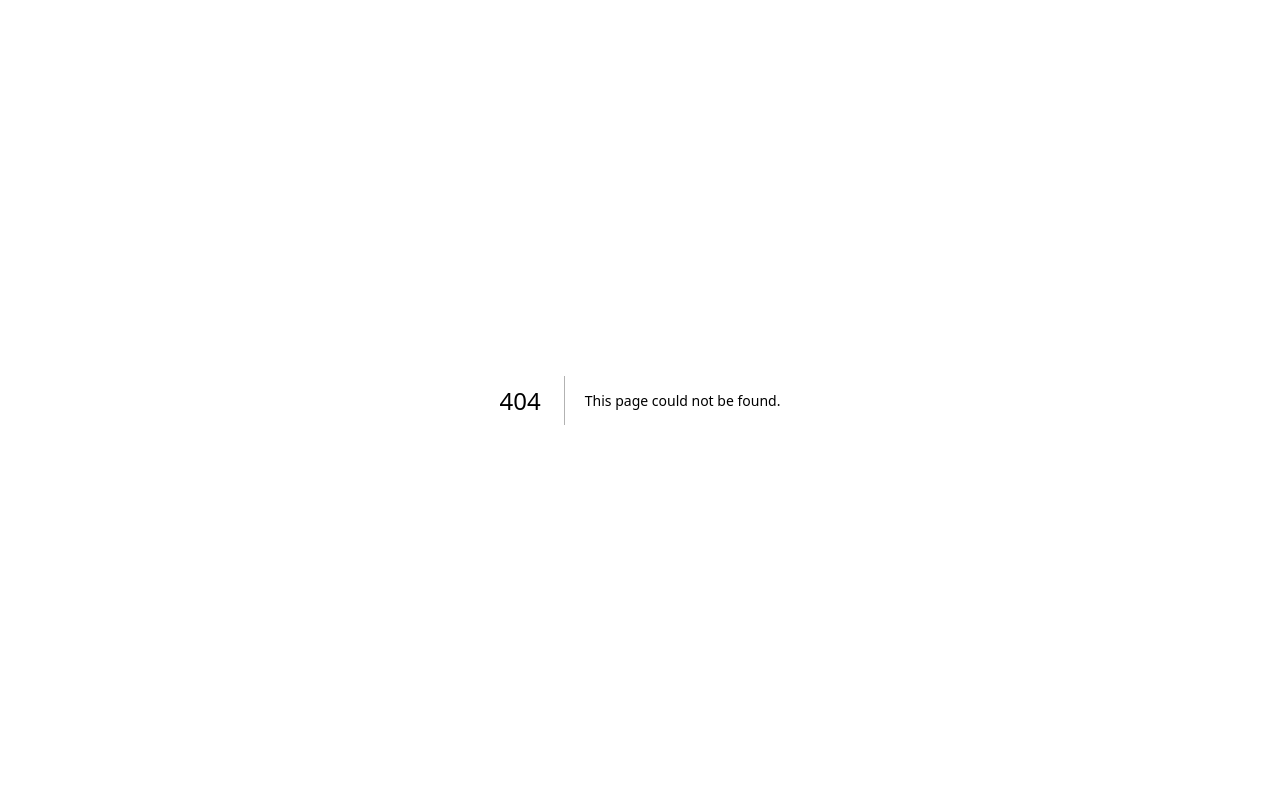
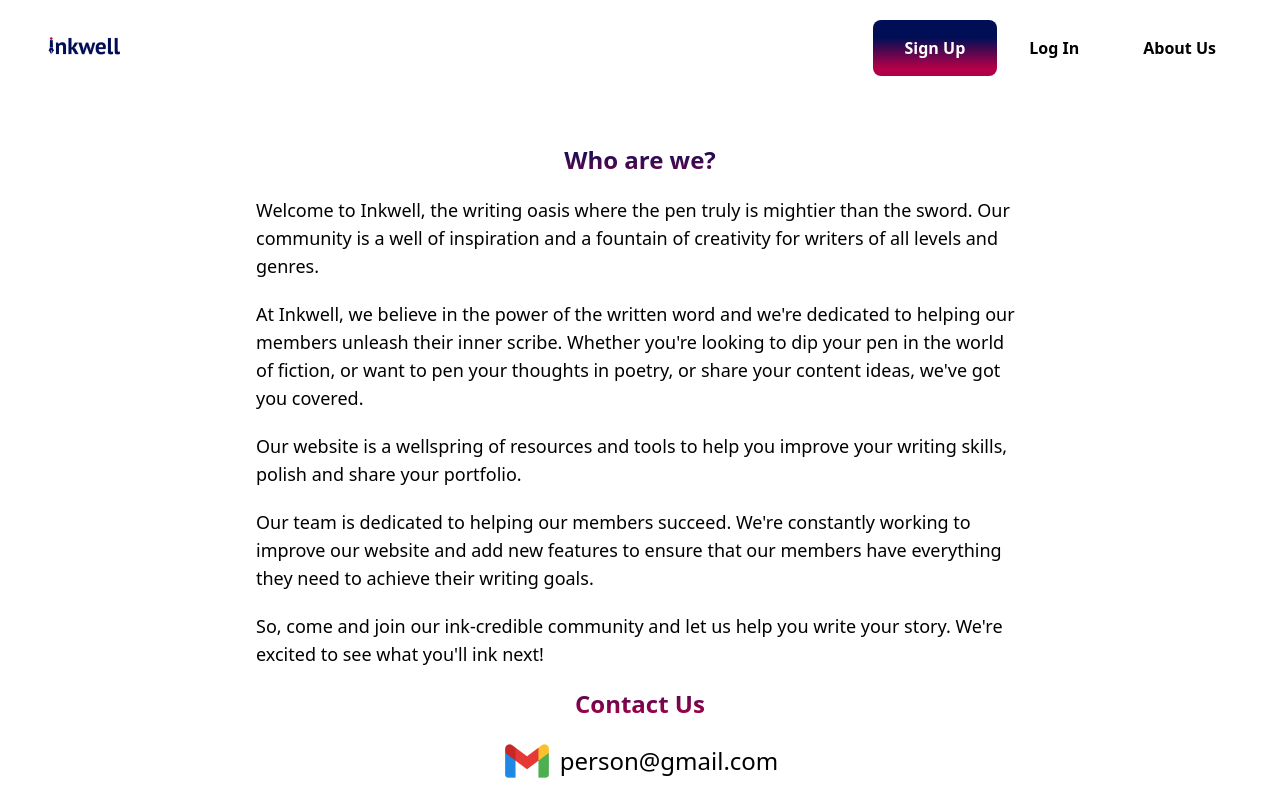
Before and after one commit to useinkwell/inkwell-frontend, a Next.js app: page /about in a window 1280 px wide. Before the commit this address had no page. Shown: the top 800 px of the page. Built offline with nearby package versions, Linux system fonts and the light colour scheme.

Commit message:
created comment section UI

```diff
--- /dev/null
+++ b/src/components/About.jsx
@@ -0,0 +1,51 @@
+import Nav from "./Nav";
+import gmail from "../../public/icons/gmail.svg";
+import Image from "next/image";
+import Footer from "./Footer";
+
+function About() {
+  return (
+    <div>
+      <Nav />
+      <div className="pt-36 px-11">
+        <h2 className="text-center pb-5 gradient-text text-2xl font-bold">Who are we?</h2>
+        <div className="flex flex-col gap-5 text-lg font-medium max-w-3xl mx-auto">
+          <p>
+            Welcome to Inkwell, the writing oasis where the pen truly is
+            mightier than the sword. Our community is a well of inspiration and
+            a fountain of creativity for writers of all levels and genres.
+          </p>
+          <p>
+            At Inkwell, we believe in the power of the written word and we're
+            dedicated to helping our members unleash their inner scribe. Whether
+            you're looking to dip your pen in the world of fiction, or want to
+            pen your thoughts in poetry, or share your content ideas, we've got
+            you covered.
+          </p>
+          <p>
+            Our website is a wellspring of resources and tools to help you
+            improve your writing skills, polish and share your portfolio.
+          </p>
+          <p>
+            Our team is dedicated to helping our members succeed. We're
+            constantly working to improve our website and add new features to
+            ensure that our members have everything they need to achieve their
+            writing goals.
+          </p>
+          <p>
+            So, come and join our ink-credible community and let us help you
+            write your story. We're excited to see what you'll ink next!
+          </p>
+        </div>
+        <h3 className="text-2xl gradient-text font-bold text-center pt-5">Contact Us</h3>
+        <div className="flex gap-2 items-center justify-center pt-4 text-2xl">
+          <Image src={gmail} alt="gmail icon" width={50} height={50} />
+          <p>person@gmail.com</p>
+        </div>
+      </div>
+      <Footer/>
+    </div>
+  );
+}
+
+export default About;
--- a/src/components/ExploreAndFeed/ArticleComp.jsx
+++ b/src/components/ExploreAndFeed/ArticleComp.jsx
@@ -5,10 +5,11 @@ import profileImg from "../../../public/images/profile-img.jpg";
 import blogImage from "../../../public/images/blog-cover-image.png";
 import Button from "../buttons/Button";
 import Footer from "../Footer";
+import Comments from "./comments/Comments";
 
 function Article() {
   return (
-    <div>
+    <div className="relative">
       <Nav />
       <div className="min-[834px]:px-10 max-w-[1084px] mx-auto">
         {/* Header -title cover image caption,.......*/}
@@ -104,6 +105,7 @@ function Article() {
           </div>
         </div>
       </div>
+      <Comments/>
         {/* Footer */}
       <Footer/>
     </div>
--- /dev/null
+++ b/src/components/ExploreAndFeed/comments/Comments.jsx
@@ -0,0 +1,84 @@
+import Image from "next/image";
+import comment from "../../../../public/icons/comment.svg";
+import close from "../../../../public/icons/close.svg";
+import profileImg from "../../../../public/images/profile-img.jpg";
+import like from "../../../../public/icons/like.svg";
+
+function CommentComponent() {
+  return (
+    <div className="p-5">
+      {/* profile */}
+      <div>
+        <div className="flex gap-2 items-center">
+          <div className="relative h-10 w-10">
+            <Image
+              src={profileImg}
+              alt="profile photo"
+              fill
+              className="rounded-full object-cover"
+            />
+          </div>
+          <div>
+            <h3 className="text-sm font-semibold">Username </h3>
+            <p className="text-[10px]">Copywriter</p>
+          </div>
+        </div>
+      </div>
+      {/* text */}
+      <div>
+        Lorem ipsum dolor sit amet, consectetur adipiscing elit. Etiam eu turpis
+        molestie, dictum est a, mattis tellus. Sed dignissim, metus nec
+        fringilla accumsan, risus sem sollicitudin lacus, ut interdum tellus
+        elit sed risus. Maecenas eget condimentum velit, sit amet feugiat
+        lectus.
+      </div>
+      {/* likes and replies */}
+      <div className="flex items-center gap-7 justify-end pr-5">
+        <div className="flex flex-col">
+          <div className="relative h-4 w-4">
+            <Image src={like} alt="heart icon" fill />
+          </div>
+          <p>20</p>
+        </div>
+
+        <div className="flex flex-col items-center mb-1">
+          <p>Replies</p>
+          <p>20</p>
+        </div>
+      </div>
+      <div className="h-[2px] bg-[#E0E0E0] w-full mx-auto"></div>
+    </div>
+  );
+}
+
+
+function Comments() {
+  return (
+    <div className="absolute z-30 top-0 left-0 right-0 bg-white hidden">
+      <div className="pt-8 flex justify-center items-center">
+        <div className="flex gap-2 justify-center">
+          <div className="relative h-7 w-7">
+            <Image src={comment} fill alt="comment icon" />
+          </div>
+          <h2 className="font-bold">Comments</h2>
+        </div>
+        <div className="relative h-10 w-10 left-28 items-center">
+          <Image src={close} alt="x icon" fill />
+        </div>
+      </div>
+      {/* comments container */}
+      <div>
+        {/* comment */}
+        <CommentComponent/>
+        <CommentComponent/>
+        <CommentComponent/>
+        <CommentComponent/>
+        <CommentComponent/>
+        <CommentComponent/>
+        <CommentComponent/>
+      </div>
+    </div>
+  );
+}
+
+export default Comments;
--- a/src/components/navigations/Nav.jsx
+++ b/src/components/navigations/Nav.jsx
@@ -8,6 +8,7 @@ import notification from "../../../public/icons/bell-icon.svg";
 import logout from "../../../public/icons/login.svg";
 import close from "../../../public/icons/close.svg";
 import Search from "./Search";
+import Notification from "./Notifications";
 function Nav() {
   return (
     <div>
@@ -70,7 +71,7 @@ function Nav() {
         </div>
       </div>
       {/* mobile nav */}
-      <div className="bg-white fixed top-0 bottom-0 right-0 w-1/2 z-20 h-screen">
+      <div className="bg-white fixed top-0 bottom-0 right-0 w-1/2 z-20 h-screen hidden">
         <div className="h-10 w-10 absolute right-5 top-10 z-20">
           <Image src={close} fill alt="icon" />
         </div>
@@ -117,9 +118,11 @@ function Nav() {
         </div>
       </div>
       {/* Dark overlay */}
-      <div className="fixed top-0 bottom-0 left-0 right-0 bg-black opacity-20 z-10"></div>
+      <div className="fixed top-0 bottom-0 left-0 right-0 bg-black opacity-20 z-10 hidden"></div>
       {/* Search */}
-      <Search/>
+      {/* <Search/> */}
+      {/* Notification */}
+      {/* <Notification/> */}
     </div>
   );
 }
--- /dev/null
+++ b/src/components/navigations/Notifications.jsx
@@ -0,0 +1,40 @@
+import Image from "next/image";
+import bell from "../../../public/icons/bell-icon.svg";
+import book from "../../../public/icons/book.svg";
+import close from "../../../public/icons/close.svg";
+
+function NotificationComponents() {
+  return (
+    <div className="flex gap-2 justify-center lg:justify-start items-center shadow-md p-5">
+      {/* <div className="relative h-5 w-5"> */}
+      <Image src={book} alt="notification icon" width={30} height={30} />
+      {/* </div> */}
+      <p>You have 3 new readers!</p>
+    </div>
+  );
+}
+
+function Notification() {
+  return (
+    <div className="absolute z-10 top-0 bottom-0 left-0 right-0 bg-white pt-10 lg:w-6/12 lg:right-0 lg:left-2/4">
+      <div className="flex items-center">
+        <div className="flex gap-2 items-center mx-auto">
+          <Image src={bell} alt="bell icon" width={30} height={30} />
+          <p>Notifications</p>
+        </div>
+        <Image src={close} alt="x icon" width={40} height={40} className="mr-3"/>
+      </div>
+      {/* Notifications */}
+      <div className="h-[2px] bg-[#E0E0E0] w-full mx-auto mt-10"></div>
+
+      <div className="">
+        {/* Notification */}
+       <NotificationComponents/>
+       <NotificationComponents/>
+       <NotificationComponents/>
+      </div>
+    </div>
+  );
+}
+
+export default Notification;
--- a/src/components/navigations/Search.jsx
+++ b/src/components/navigations/Search.jsx
@@ -3,18 +3,18 @@ import close from "../../../public/icons/close.svg";
 
 function Search() {
   return (
-    <div className="fixed z-30 top-0 bottom-0 left-0 right-0 bg-white h-screen flex flex-col justify-center">
+    <div className="fixed z-30 top-0 bottom-0 left-0 right-0 bg-white h-screen flex flex-col xl:w-[50%]">
       <div>
         <div className="h-10 w-10 absolute left-5 top-10 z-20">
           <Image src={close} fill alt="icon" />
         </div>
 
-        <div className="">
+        <div className="mt-28">
           {/* filters */}
           <div className="flex items-center pr-6">
-            <div className="flex-grow text-center font-semibold">
+            <div className="flex-grow text-center font-semibold xl:text-left xl:px-4">
               <div>Search by Title...</div>
-              <div className="h-1 bg-[#E0E0E0] w-32 mx-auto mt-3"></div>
+              <div className="h-1 bg-[#E0E0E0] w-32 mx-auto mt-3 xl:w-full "></div>
             </div>
             <div className="flex-grow flex items-center gap-3">
               <div>Title</div>
@@ -23,8 +23,8 @@ function Search() {
             <div className="custom-button-styles font-medium">Search</div>
           </div>
           {/* Results */}
-          <div className="flex flex-col gap-5 mt-8 max-w-6xl mx-auto">
-            <div className="h-[2px] bg-[#E0E0E0] w-full mx-auto "></div>
+          <div className="flex flex-col gap-5 mt-8">
+            <div className="h-[2px] bg-[#E0E0E0] w-full mx-auto"></div>
             <div className="px-4 py-1 shadow-lg flex flex-col gap-4 min-[834px]:flex-row min-[834px]:justify-between min-[834px]:py-3">
               <div className="min-[834px]:flex items-center gap-6">
                 <h2 className="font-semibold text-base min-[834px]:text-xl">Future of Tech</h2>
--- /dev/null
+++ b/src/components/navigations/SecondNav.jsx
@@ -0,0 +1,22 @@
+import backIcon from "../../../public/icons/arrow-left.svg";
+import pen from "../../../public/icons/pen.svg";
+import Image from "next/image";
+
+function SecondNav() {
+  return (
+    <div className="flex justify-betweeen items-center">
+      <div className="relative h-5 w-5">
+        <Image src={backIcon} fill alt="arrow-left icon" />
+      </div>
+      <div>
+        <div className="relative h-5 w-5 flex gap-3">
+          <Image src={pen} alt="pen Icon" fill/>
+        </div>
+        <h3>Write</h3>
+      </div>
+      <i className="fa-solid fa-bars sm:hidden pr-5"></i>
+    </div>
+  );
+}
+
+export default SecondNav;
--- /dev/null
+++ b/src/components/publishComponents/Write.jsx
@@ -0,0 +1,11 @@
+import SecondNav from "../navigations/SecondNav";
+
+function Write() {
+    return (
+        <div>
+            <SecondNav/>
+        </div>
+     );
+}
+
+export default Write;
--- /dev/null
+++ b/src/pages/about/index.js
@@ -0,0 +1,9 @@
+import About from "@/components/About";
+
+function AboutPage() {
+    return (
+        <About/>
+     );
+}
+
+export default AboutPage;
--- a/src/pages/article/index.js
+++ b/src/pages/article/index.js
@@ -2,7 +2,7 @@ import Article from "@/components/ExploreAndFeed/ArticleComp";
 // import Loading from "@/components/Loading";
 function ArticlePage() {
     return (
-        <div className="">
+        <div>
             <Article/>
         </div>
      );
--- /dev/null
+++ b/src/pages/publish/index.js
@@ -0,0 +1,11 @@
+import Write from "../../components/publishComponents/Write.jsx";
+
+function PublishPage() {
+  return (
+    <div>
+      <Write />
+    </div>
+  );
+}
+
+export default PublishPage;
```
Also changed, not shown: public/icons/book.svg (added), public/icons/gmail.svg (added).
